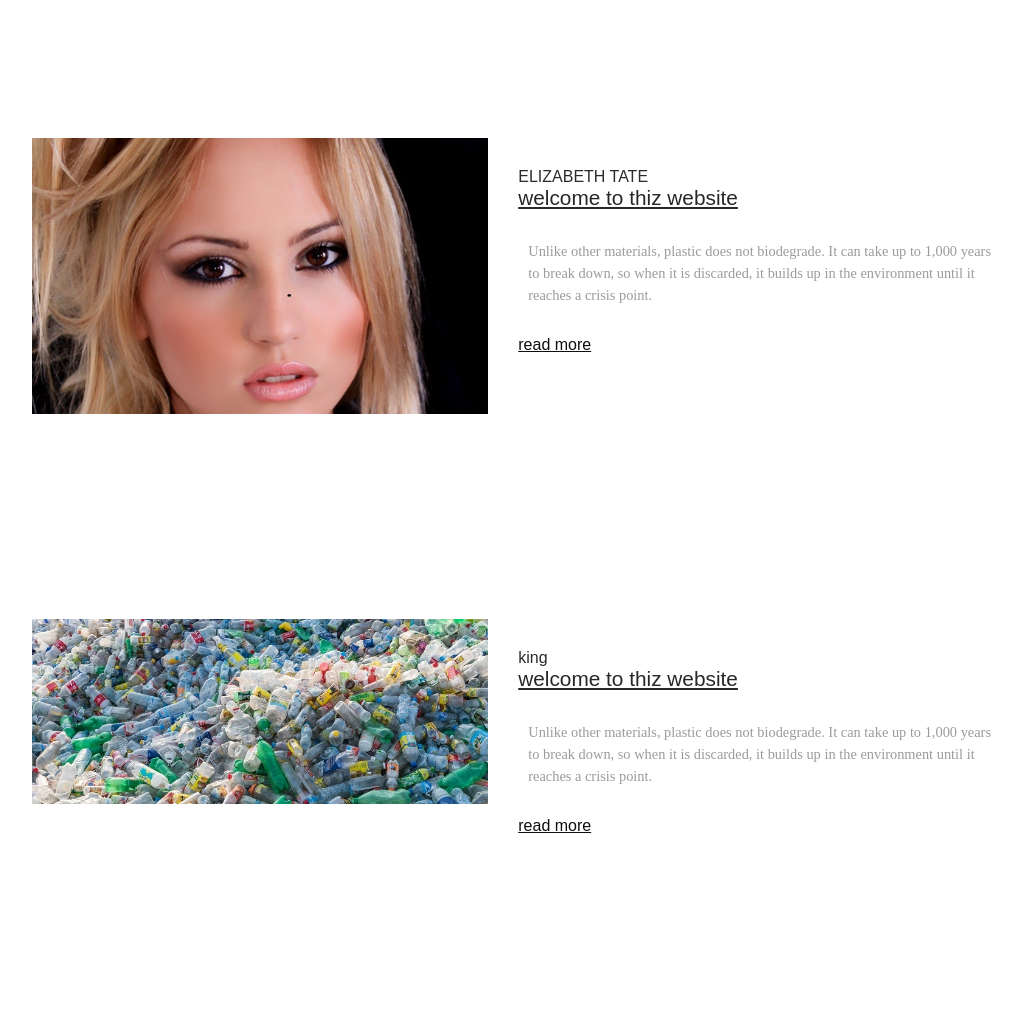
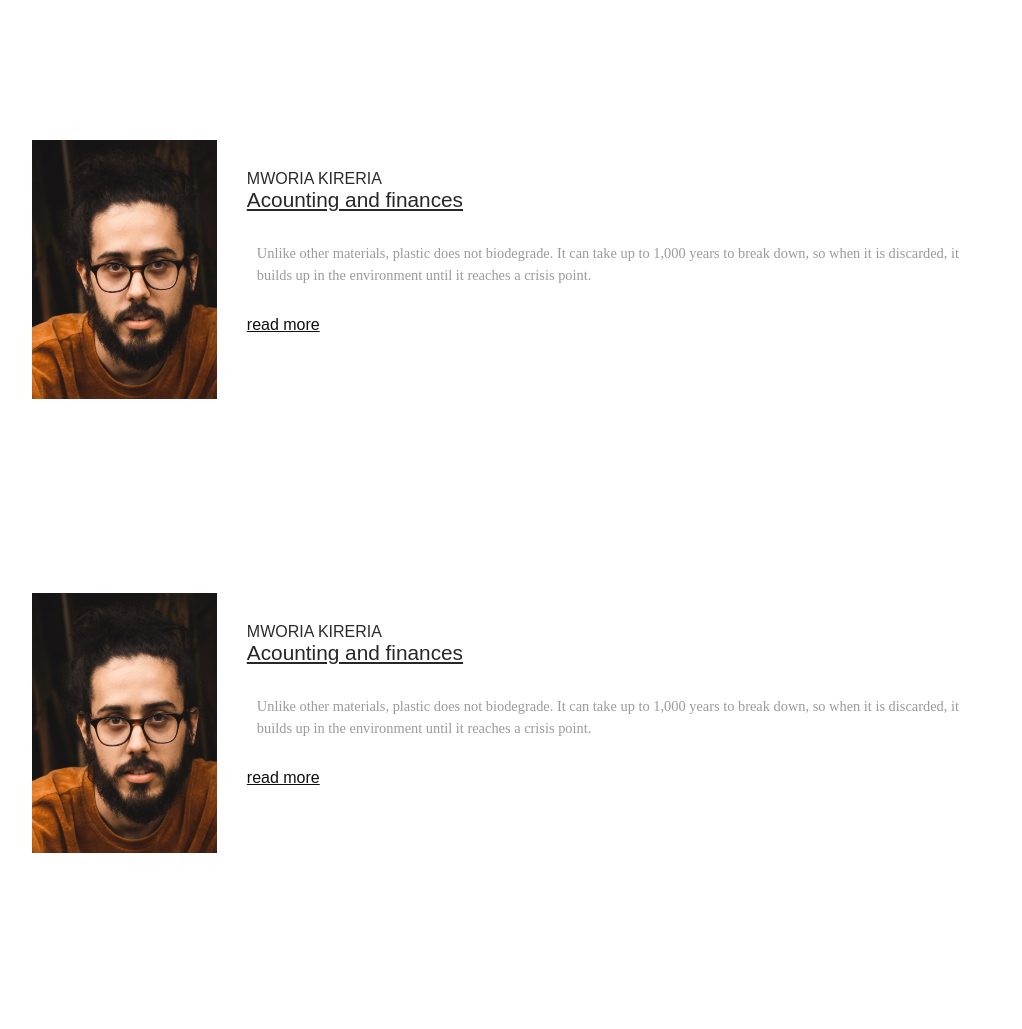
Before and after one commit to kingleethedev/leplastique, a plain HTML site: page blog.html in a window 1280 px wide. Shown: the part 600-1629 px from the top of the page, without its empty margins (108-1130 px from the left). Before the commit the page ends 1548 px from the top, so only its background shows below. Drawn offline with nearby package versions, Linux system fonts and the light colour scheme.

Commit message:
Add files via upload

```diff
--- a/blog.html
+++ b/blog.html
@@ -12,7 +12,7 @@
 <body>
     <section class="head">
         <nav>
-            <a href="index.html"><img src="images/LOGO1.png" alt=""></a>
+            <a href="index.html"><img src="images/logo 2.png" alt=""></a>
             <div class="header-icons">
                 <div class=" bx bx-menu" id="menu-icon"></div>
             </div>
@@ -55,33 +55,35 @@
         </div>
         <div class="blog-container">
             <div class="blog-box">
-                <div class="blog-img">
-                    <img src="images/user1.jpg" alt="">
-                </div>
+                <div class="blog-image">
+                    <img src="images/user2.jpg" alt=""></div>
+
                 <div class="blog-text">
                     <span>
-                      ELIZABETH TATE
+                    MWORIA KIRERIA
                     </span>
-                <a href="" class="blog-title">welcome to thiz website</a>
+                    <a href="" class="blog-title">Acounting and finances</a>
                     <p>Unlike other materials, plastic does not biodegrade. It can take up to 1,000 years to break down, so when it is discarded,
                         it builds up in the environment until it reaches a crisis point.</p>
                     <a href="">read more</a>
+
                 </div>
             </div>
         </div>
         <div class="blog-container">
             <div class="blog-box">
-                <div class="blog-img">
-                    <img src="images/Plastic1.jpg" alt="">
-                </div>
+                <div class="blog-image">
+                    <img src="images/user2.jpg" alt=""></div>
+
                 <div class="blog-text">
                     <span>
-                        king
+                    MWORIA KIRERIA
                     </span>
-                <a href="" class="blog-title">welcome to thiz website</a>
+                    <a href="" class="blog-title">Acounting and finances</a>
                     <p>Unlike other materials, plastic does not biodegrade. It can take up to 1,000 years to break down, so when it is discarded,
                         it builds up in the environment until it reaches a crisis point.</p>
                     <a href="">read more</a>
+
                 </div>
             </div>
         </div>
```
Also changed, not shown: about.html (+2 -2 lines), contact.html (+1 -1 lines), index.html (+6 -6 lines), images/PEGRI.png (added), images/logo 2.png (added). Lines whose indentation alone changed are shown as unchanged.
